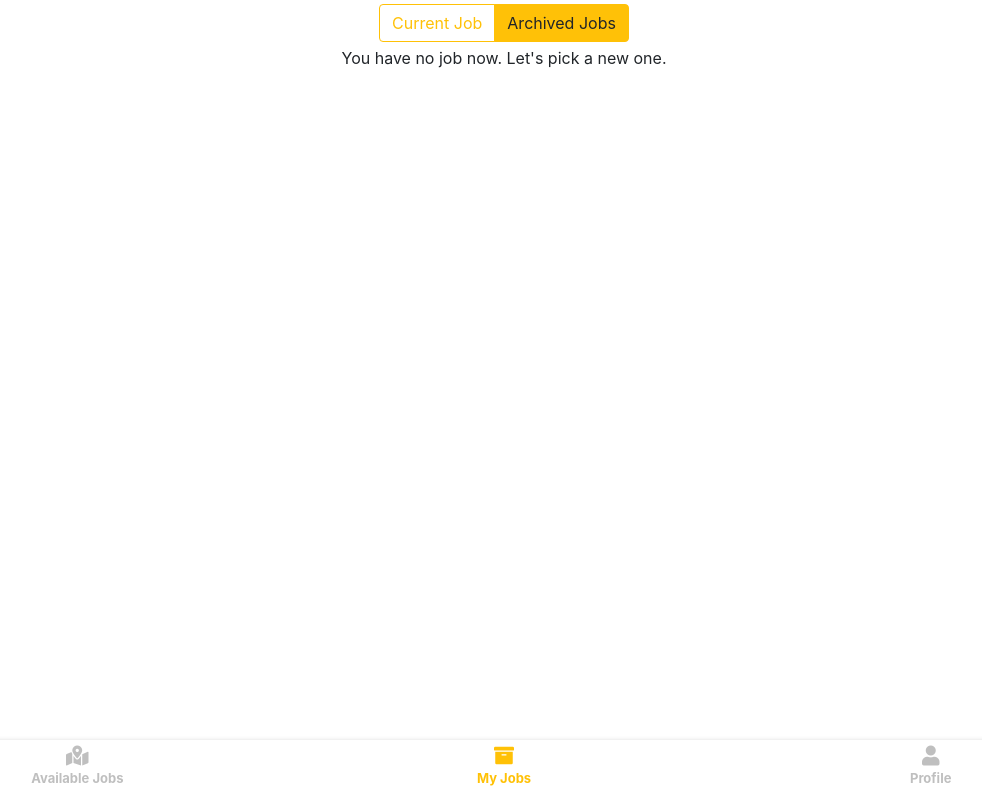
After one commit to Shahfarzane/Parcel-shipping, a Django app: page /courier/jobs/archived/ in a window 1280 px wide. The commit adds this page. Shown: the whole page, without its empty margins (136-1118 px from the left). Run offline with Django 3.2, Linux system fonts and the light colour scheme; a user stored in the database is signed in; data comes from the database, SQL or seed files in the repository; some libraries are stand-ins or nearby versions.

Commit message:
Archived jobs page done

```diff
--- a/core/courier/views.py
+++ b/core/courier/views.py
@@ -70,3 +70,15 @@ def current_job_take_photo_page(request, id):
 @login_required(login_url="/sign-in/?next=/courier/")
 def job_complete_page(request):
     return render(request, 'courier/job_complete.html')
+
+
+@login_required(login_url="/sign-in/?next=/courier/")
+def archived_jobs_page(request):
+    jobs = Job.objects.filter(
+        courier=request.user.courier,
+        status=Job.COMPLETED_STATUS
+    )
+
+    return render(request, 'courier/archived_jobs.html', {
+        "jobs": jobs
+    })
--- /dev/null
+++ b/core/templates/courier/archived_jobs.html
@@ -0,0 +1,77 @@
+{% extends 'courier/base.html' %}
+
+{% block head %}
+<style>
+    small {
+        font-size: 12px;
+        line-height: 1.2rem;
+    }
+
+    .card {
+        border-radius: 0;
+    }
+</style>
+
+{% endblock %}
+
+{% block content %}
+
+<div class="d-flex flex-column h-100" style="padding-bottom: 60px">
+
+    <div class="text-center">
+        <div class="btn-group mt-1 mb-1 align-item-center" role="group">
+            <a href="{% url 'courier:current_job' %}" class="btn btn-outline-warning">Current Job</a>
+            <a href="{% url 'courier:archived_jobs' %}" class="btn btn-warning">Archived Jobs</a>
+        </div>
+    </div>
+
+    {% if jobs %}
+
+    {% for job in jobs %}
+    <div class="card">
+        <div class="card-body p-2">
+            <div class="media">
+                <img src="{{ job.photo.url }}" class="rounded-lg mr-3" width="50px" height="50px">
+                <div class="media-body">
+                    <b>{{ job.name }}</b>
+                    <div class="d-flex">
+                        <div class="flex-grow-1 mr-2">
+
+                            <small class="text-success">
+                                <i class="fas fa-car"></i> <span>{{ job.distance }}</span> km
+                                <i class="far fa-clock ml-2"></i> <span>{{ job.duration }}</span> mins
+                            </small>
+
+                            <div class="d-flex align-items-center mt-2">
+                                <i class="fas fa-map-marker-alt"></i>
+                                <small class="text-secondary ml-2">{{ job.pickup_address }}</small>
+                            </div>
+
+                            <div class="d-flex align-items-center mt-2">
+                                <i class="fas fa-flag-checkered"></i>
+                                <small class="text-secondary ml-2">{{ job.delivery_address }}</small>
+                            </div>
+
+                        </div>
+                        $<h3>{{ job.price }}</h3>
+
+                    </div>
+                </div>
+            </div>
+        </div>
+    </div>
+    {% endfor %}
+
+    {% else %}
+
+    <div id="main" class="text-center">
+        <p>You have no job now. Let's pick a new one.</p>
+    </div>
+
+    {% endif %}
+
+</div>
+
+{% include 'courier/bottom_tabs.html' %}
+
+{% endblock %}
--- a/core/templates/courier/bottom_tabs.html
+++ b/core/templates/courier/bottom_tabs.html
@@ -35,6 +35,7 @@
 
 {% url 'courier:available_jobs' as available_jobs_url %}
 {% url 'courier:current_job' as current_job_url %}
+{% url 'courier:archived_jobs' as archived_jobs_url %}
 
 <div class="bottom-tabs d-flex">
     <a href="{% url 'courier:available_jobs' %}" class="{% if request.path == available_jobs_url %}active{% endif %}">
--- a/fastparcel/urls.py
+++ b/fastparcel/urls.py
@@ -27,6 +27,7 @@ courier_urlpatterns = [
     path('jobs/current/',courier_views.current_job_page, name='current_job'),
     path('jobs/current/<id>/take_photo/', courier_views.current_job_take_photo_page, name="current_job_take_photo"),
     path('jobs/complete/', courier_views.job_complete_page, name="job_complete"),
+    path('jobs/archived/', courier_views.archived_jobs_page, name="archived_jobs"),
 
 
 
```
Also changed, not shown: core/templates/courier/current_job.html (+45 -26 lines).
